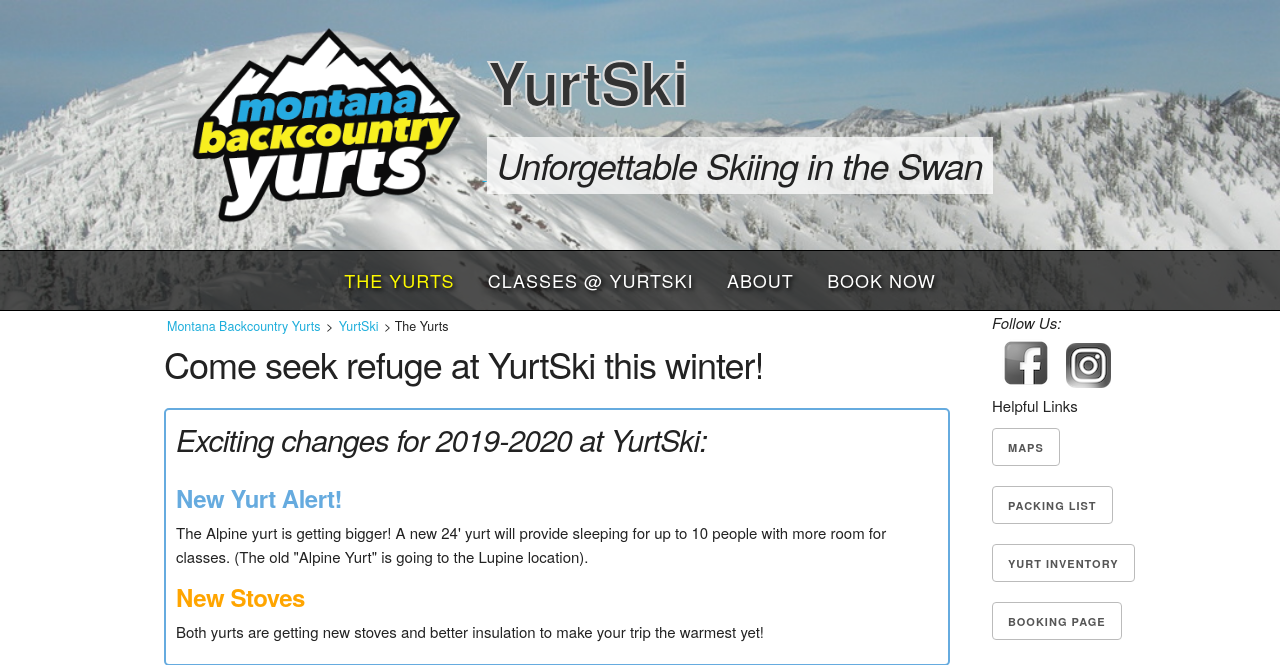
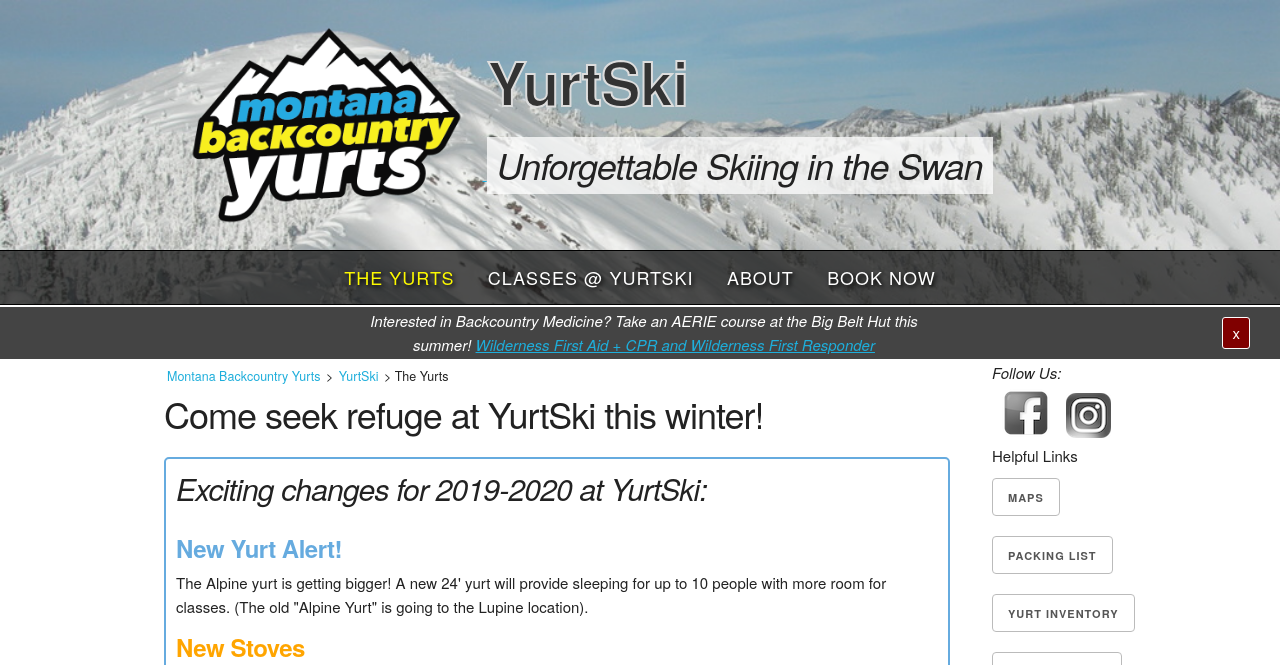
Before and after one commit to jenningsanderson/yurtski.com, a PHP site: page / in a window 1280 px wide. Shown: the top 665 px of the page. Run offline with PHP 8.4, Linux system fonts and the light colour scheme; some libraries are stand-ins or nearby versions.

Commit message:
Automagically building YurtSki from moba

```diff
--- a/about.html
+++ b/about.html
@@ -165,7 +165,7 @@
 </header>
 
 <body>
-  <!-- <style>
+  <style>
 #banner{
 	position:relative;
 	width:100%;
@@ -238,7 +238,7 @@
 	document.getElementById('close-button').addEventListener('click',function(){
 		document.getElementById('banner').style.display='none';
 	})
-</script> -->
+</script>
   <section class="container row">
     <div class="ten columns">
       <div class="breadcrumbs">
--- a/book.html
+++ b/book.html
@@ -165,7 +165,7 @@
 </header>
 
 <body>
-  <!-- <style>
+  <style>
 #banner{
 	position:relative;
 	width:100%;
@@ -238,7 +238,7 @@
 	document.getElementById('close-button').addEventListener('click',function(){
 		document.getElementById('banner').style.display='none';
 	})
-</script> -->
+</script>
   <section class="container row">
     <div class="ten columns">
       <div class="breadcrumbs">
--- a/classes.html
+++ b/classes.html
@@ -165,7 +165,7 @@
 </header>
 
 <body>
-  <!-- <style>
+  <style>
 #banner{
 	position:relative;
 	width:100%;
@@ -238,7 +238,7 @@
 	document.getElementById('close-button').addEventListener('click',function(){
 		document.getElementById('banner').style.display='none';
 	})
-</script> -->
+</script>
   <section class="container row">
     <div class="ten columns">
       <div class="breadcrumbs">
--- a/css/custom.css
+++ b/css/custom.css
@@ -5,6 +5,7 @@
 header{
 	background-repeat: no-repeat;
 	background-size: cover;
+	line-height:1.25;
 }
 
 h1.page-title{
@@ -47,6 +48,10 @@
   	text-align:center;
 }
 
+img.header-logo{
+	margin: 0px auto;
+}
+
 img.sub-header-logo{
 	display:inline-block;
 	z-index:10;
@@ -79,6 +84,9 @@
 	}
 	h3.page-subtitle{
 		display:inline-block;
+	}
+	header{
+		min-height:303px;
 	}
 }
 
--- a/index.html
+++ b/index.html
@@ -165,7 +165,7 @@
 </header>
 
 <body>
-  <!-- <style>
+  <style>
 #banner{
 	position:relative;
 	width:100%;
@@ -238,7 +238,7 @@
 	document.getElementById('close-button').addEventListener('click',function(){
 		document.getElementById('banner').style.display='none';
 	})
-</script> -->
+</script>
   <section class="container row">
     <div class="ten columns">
       <div class="breadcrumbs">
--- a/inventory.html
+++ b/inventory.html
@@ -165,7 +165,7 @@
 </header>
 
 <body>
-  <!-- <style>
+  <style>
 #banner{
 	position:relative;
 	width:100%;
@@ -238,7 +238,7 @@
 	document.getElementById('close-button').addEventListener('click',function(){
 		document.getElementById('banner').style.display='none';
 	})
-</script> -->
+</script>
   <section class="container row">
     <div class="ten columns">
       <div class="breadcrumbs">
--- a/js/site.js
+++ b/js/site.js
@@ -10,7 +10,7 @@
   window.addEventListener('scroll',function(e){
     {
       scrollTop = window.pageYOffset
-      if (scrollTop >= 280){
+      if (scrollTop >= 255){
         if(!isFixed){
           navBar.style = "position:fixed; top:0;"
           // content.style = "margin-top:55px;"
--- a/maps.html
+++ b/maps.html
@@ -165,7 +165,7 @@
 </header>
 
 <body>
-  <!-- <style>
+  <style>
 #banner{
 	position:relative;
 	width:100%;
@@ -238,7 +238,7 @@
 	document.getElementById('close-button').addEventListener('click',function(){
 		document.getElementById('banner').style.display='none';
 	})
-</script> -->
+</script>
   <section class="container row">
     <div class="ten columns">
       <div class="breadcrumbs">
--- a/packing.html
+++ b/packing.html
@@ -165,7 +165,7 @@
 </header>
 
 <body>
-  <!-- <style>
+  <style>
 #banner{
 	position:relative;
 	width:100%;
@@ -238,7 +238,7 @@
 	document.getElementById('close-button').addEventListener('click',function(){
 		document.getElementById('banner').style.display='none';
 	})
-</script> -->
+</script>
   <section class="container row">
     <div class="ten columns">
       <div class="breadcrumbs">
```
